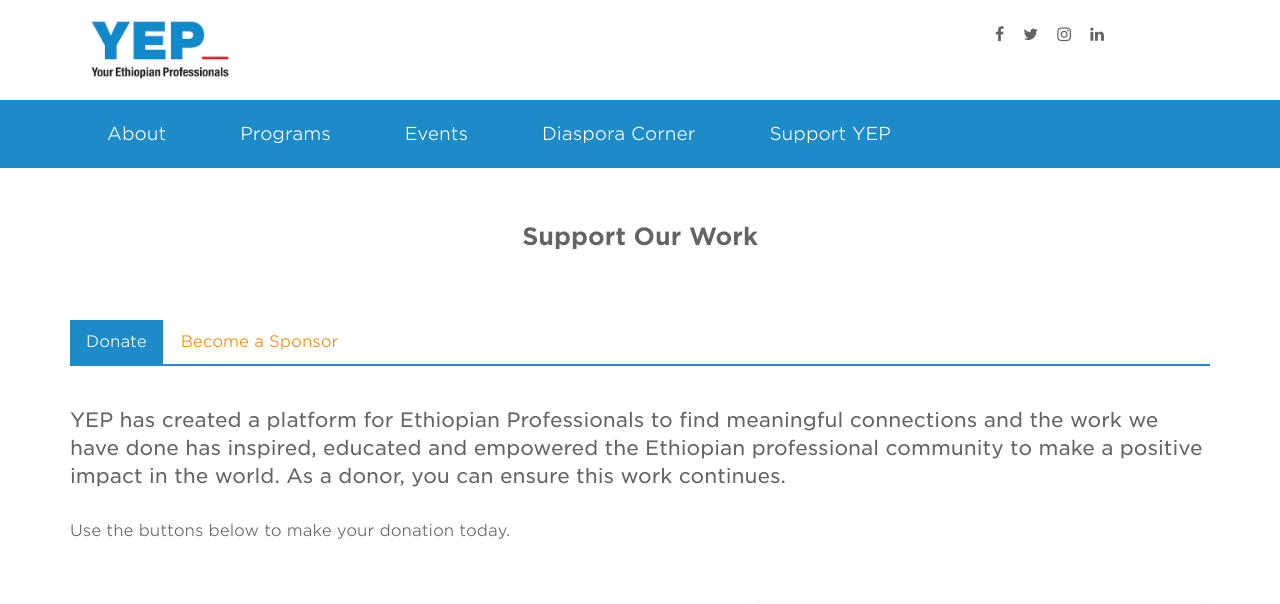
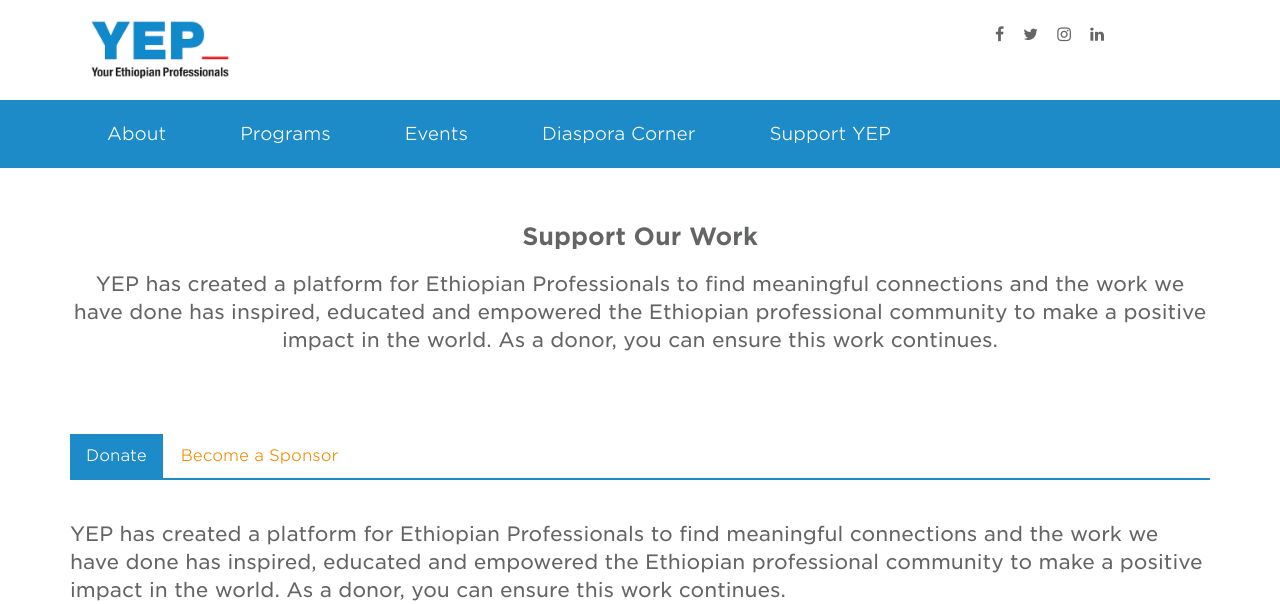
Before and after one commit to YEPNetwork/yepnetwork.github.io, a Jekyll site: the page built from _pages/donate.html, in a window 1280 px wide and 900 px high, cut to the strip 0-604 px from the top of the window. Built offline with Jekyll 4.4.1, drawn with Linux system fonts in a browser that asks for light colours; nearby versions of some CDN libraries.

Commit message:
Update donate.html

```diff
--- a/_pages/donate.html
+++ b/_pages/donate.html
@@ -6,6 +6,7 @@
 ---
 <div class="container text-center">
       <h2>Support Our Work</h2>
+      <p class="intro"> YEP has created a platform for Ethiopian Professionals to find meaningful connections and the work we have done has inspired, educated and empowered the Ethiopian professional community to make a positive impact in the world. As a donor, you can ensure this work continues.</p>
     </div>
 <div class="overview">
   <section class="sub-navigation">
@@ -16,13 +17,12 @@
       </ul>
       <div class="content">
         <p class="intro"> YEP has created a platform for Ethiopian Professionals to find meaningful connections and the work we have done has inspired, educated and empowered the Ethiopian professional community to make a positive impact in the world. As a donor, you can ensure this work continues.</p>
-
-        <p> Use the buttons below to make your donation today.</p>
       </div>
       <div class="tab-content">
         <div id="menu1" class="tab-pane fade in active">
           <div class="row margin-top-1">
             <div class="col-sm-7 col-md-7">
+                  <p> Use the buttons below to make your donation today.</p>
               <iframe src="https://donorbox.org/embed/donate-398" height="685px" width="100%" style="max-width:1000px; min-width:620px; max-height:none!important" seamless="seamless" name="donorbox" frameborder="0" scrolling="no" allowpaymentrequest></iframe>
             </div>
             <div class="col-sm-5 col-md-5">
```
